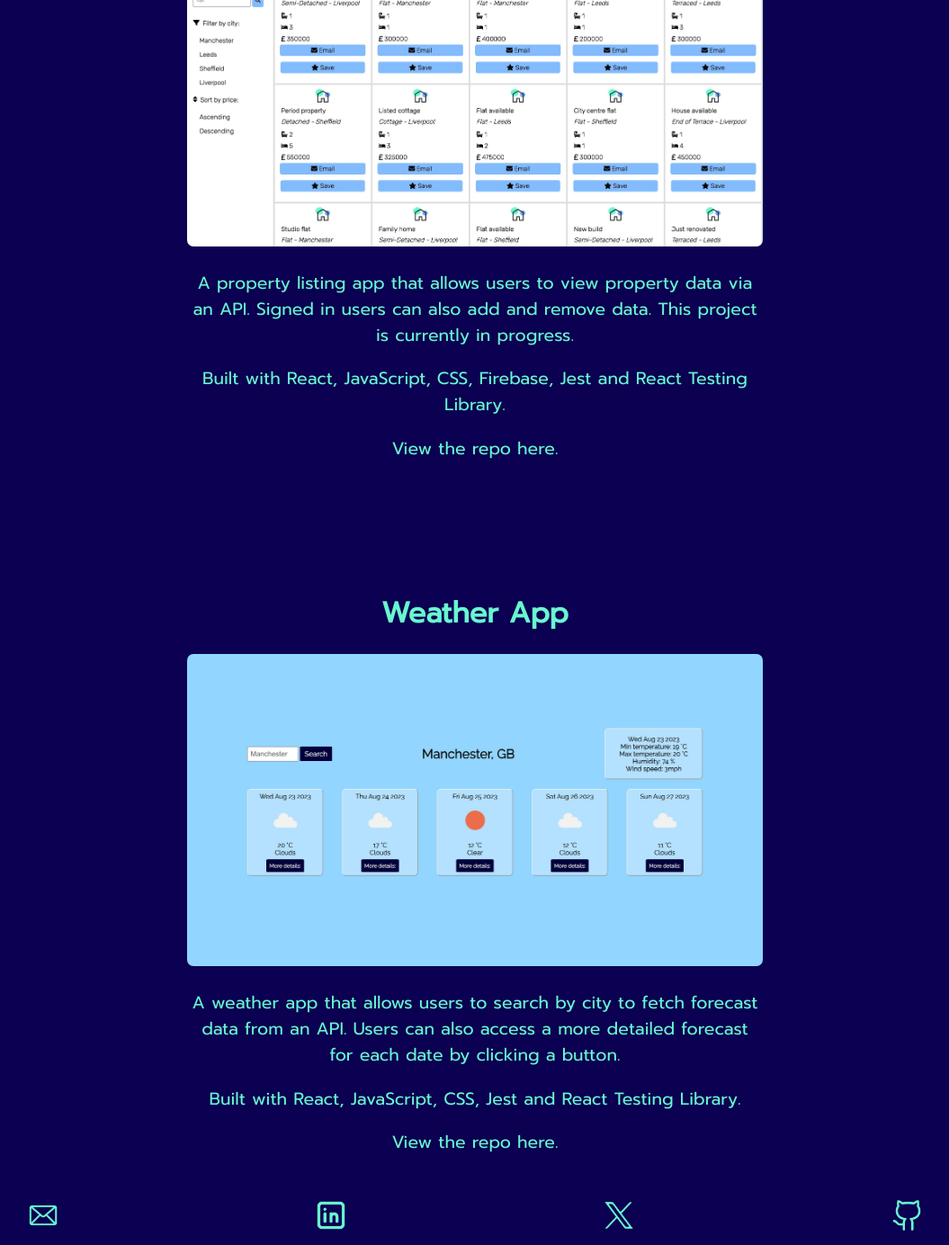
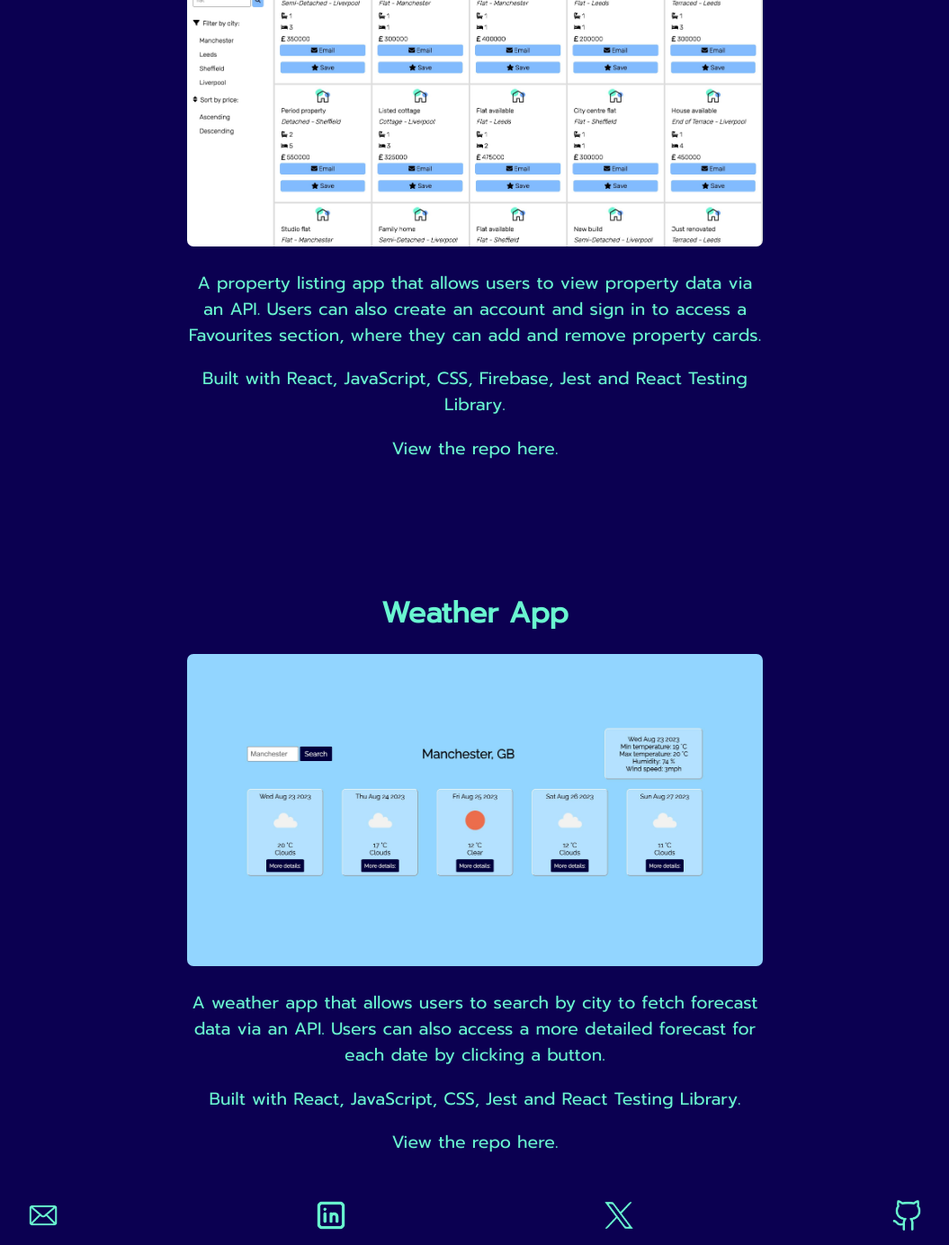
Before and after one commit to cprieststephens/portfolio, a React (Create React App) app: page /projects in a window 1280 px wide. Shown: the part 1089-2473 px from the top of the page at 90% size, without its empty margins (112-1167 px from the left). Built offline with nearby package versions, Linux system fonts and the light colour scheme.

Commit message:
Update README and project descriptions

```diff
--- a/src/components/Projects.js
+++ b/src/components/Projects.js
@@ -52,8 +52,8 @@ const Projects = () => {
         />
         <p className="projects-item__description">
           A property listing app that allows users to view property data via an
-          API. Signed in users can also add and remove data. This project is
-          currently in progress.
+          API. Users can also create an account and sign in to access a
+          Favourites section, where they can add and remove property cards.
         </p>
         <p className="projects-item__description">
           Built with React, JavaScript, CSS, Firebase, Jest and React Testing
@@ -80,7 +80,7 @@ const Projects = () => {
         </Link>
         <p className="projects-item__description">
           A weather app that allows users to search by city to fetch forecast
-          data from an API. Users can also access a more detailed forecast for
+          data via an API. Users can also access a more detailed forecast for
           each date by clicking a button.
         </p>
         <p className="projects-item__description">
```
Also changed, not shown: src/img/portfolio-screenshot.jpg, 1 other file (tests, documents, lock files or other folders).
